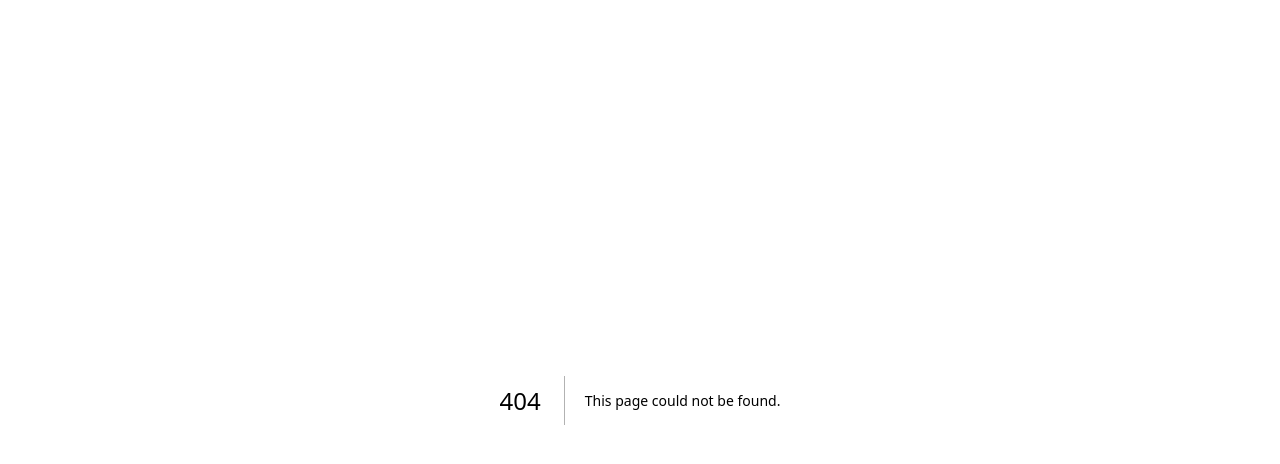
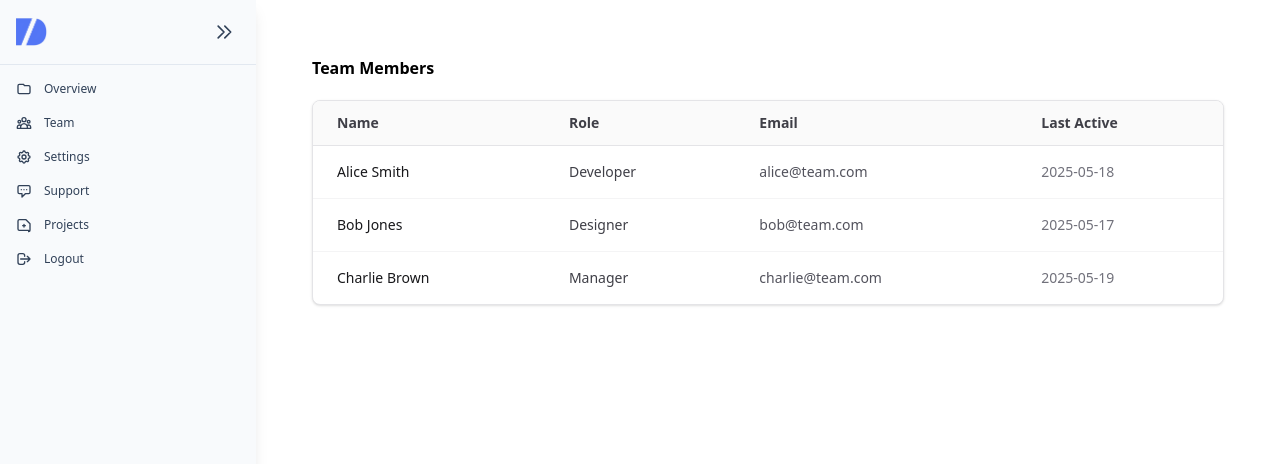
Before and after one commit to Docxify/platform, a Next.js app: page /dashboard/team in a window 1280 px wide. Before the commit this address had no page. Shown: the top 464 px of the page. Built offline with nearby package versions, Linux system fonts and the light colour scheme.

Commit message:
add: teams collaboration page

```diff
--- a/src/app/dashboard/Team.tsx
+++ /dev/null
@@ -1,8 +0,0 @@
-export default function Team() {
-    return (
-      <div className="p-6">
-        <h1 className="text-2xl font-bold text-slate-900 dark:text-slate-100">Team Page</h1>
-        <p className="text-slate-700 dark:text-slate-300">This is the Team page under the Dashboard.</p>
-      </div>
-    );
-  }
--- a/src/app/dashboard/layout.tsx
+++ b/src/app/dashboard/layout.tsx
@@ -2,7 +2,7 @@ import Sidebar from '@/components/Sidebar';
 
 export default function DashboardLayout({ children }: { children: React.ReactNode }) {
   return (
-    <div className="min-h-screen flex flex-col md:flex-row">
+    <div className="min-h-screen font-sans flex flex-col md:flex-row">
       <Sidebar />
       <div className="flex-1 flex flex-col overflow-x-auto">
         <main className="p-6 space-y-6 w-full">{children}</main>
--- /dev/null
+++ b/src/app/dashboard/team/page.tsx
@@ -0,0 +1,90 @@
+interface Activity {
+    doc: string;
+    project: string;
+    time: string;
+    change: string;
+    url: string;
+  }
+
+  interface Member {
+    name: string;
+    role: string;
+    email: string;
+    lastActive: string;
+  }
+
+  interface TeamPageProps {
+    activities?: Activity[];
+    members?: Member[];
+  }
+
+  export default function Team({ activities = [], members = [] }: TeamPageProps) {
+    // Mock member data (replace with actual data from your backend or props)
+    const defaultMembers: Member[] = members.length
+      ? members
+      : [
+          { name: "Alice Smith", role: "Developer", email: "alice@team.com", lastActive: "2025-05-18" },
+          { name: "Bob Jones", role: "Designer", email: "bob@team.com", lastActive: "2025-05-17" },
+          { name: "Charlie Brown", role: "Manager", email: "charlie@team.com", lastActive: "2025-05-19" },
+        ];
+
+    return (
+      <div className="container mx-auto p-4 lg:p-8 xl:max-w-7xl">
+        {/* Team Members Section */}
+        <h2 className="text-md font-bold mb-5 text-black">Team Members</h2>
+        <div className="mb-8">
+          {/* Mobile View: Card-like for Members */}
+          <div className="sm:hidden space-y-4">
+            {defaultMembers.length === 0 ? (
+              <div className="text-sm text-zinc-500 text-center">No team members</div>
+            ) : (
+              defaultMembers.map((member, i) => (
+                <div
+                  key={i}
+                  className="border border-zinc-200 rounded-lg p-4 shadow-sm hover:bg-zinc-50"
+                >
+                  <p className="text-sm font-semibold text-zinc-900">{member.name}</p>
+                  <p className="text-sm text-zinc-700">Role: {member.role}</p>
+                  <p className="text-sm text-zinc-600">Email: {member.email}</p>
+                  <p className="text-sm text-zinc-500">Last Active: {member.lastActive}</p>
+                </div>
+              ))
+            )}
+          </div>
+
+          {/* Desktop View: Table for Members */}
+          <div className="hidden sm:block overflow-x-auto rounded-lg border border-zinc-200 bg-white shadow-sm">
+            <table className="min-w-full divide-y divide-zinc-200">
+              <thead className="bg-zinc-50">
+                <tr>
+                  <th className="px-6 py-3 text-left text-sm font-semibold text-zinc-700">Name</th>
+                  <th className="px-6 py-3 text-left text-sm font-semibold text-zinc-700">Role</th>
+                  <th className="px-6 py-3 text-left text-sm font-semibold text-zinc-700">Email</th>
+                  <th className="px-6 py-3 text-left text-sm font-semibold text-zinc-700">Last Active</th>
+                </tr>
+              </thead>
+              <tbody className="divide-y divide-zinc-100">
+                {defaultMembers.length === 0 ? (
+                  <tr>
+                    <td colSpan={4} className="px-6 py-4 text-center text-sm text-zinc-500">
+                      No team members
+                    </td>
+                  </tr>
+                ) : (
+                  defaultMembers.map((member, i) => (
+                    <tr key={i} className="hover:bg-zinc-50">
+                      <td className="px-6 py-4 text-sm font-medium text-zinc-900">{member.name}</td>
+                      <td className="px-6 py-4 text-sm text-zinc-700">{member.role}</td>
+                      <td className="px-6 py-4 text-sm text-zinc-600">{member.email}</td>
+                      <td className="px-6 py-4 text-sm text-zinc-500">{member.lastActive}</td>
+                    </tr>
+                  ))
+                )}
+              </tbody>
+            </table>
+          </div>
+        </div>
+
+      </div>
+    );
+  }
--- a/src/app/globals.css
+++ b/src/app/globals.css
@@ -8,8 +8,6 @@
 @theme inline {
   --color-background: var(--background);
   --color-foreground: var(--foreground);
-  --font-sans: var(--font-geist-sans);
-  --font-mono: var(--font-geist-mono);
 }
 
 @media (prefers-color-scheme: dark) {
@@ -23,6 +21,7 @@ body {
   background: var(--background);
   color: var(--foreground);
   font-family: Arial, Helvetica, sans-serif;
+  font-family: var(--font-sans);
 }
 
 @layer utilities {
```
